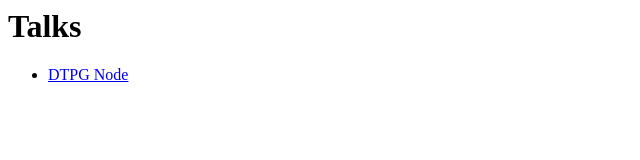
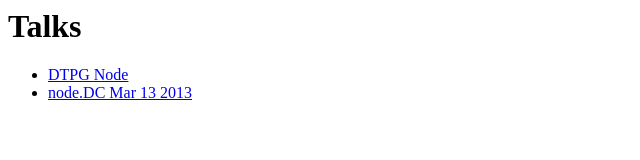
Before and after one commit to wlaurance/wlaurance.github.com, a plain HTML site: page talks/index.html in a window 1280 px wide. Shown: the whole page, without its empty margins (0-640 px from the left). Drawn offline with Linux system fonts and the light colour scheme.

Commit message:
update list of talks

```diff
--- a/talks/index.html
+++ b/talks/index.html
@@ -3,6 +3,7 @@
     <h1>Talks</h1>
     <ul>
       <li><a href='/talks/dtpg/'>DTPG Node</a></li>
+      <li><a href='http://nodedc.github.com/decks/2013-03/will-laurance-slides-3-13-13.pdf'>node.DC Mar 13 2013</a>
     </ul>
   </body>
 </html>
```
